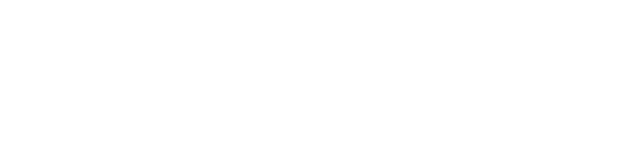
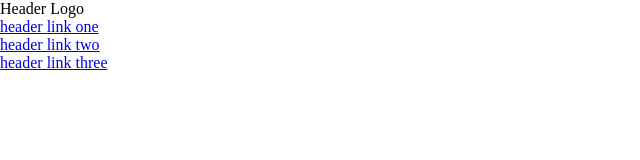
Before and after one commit to stepanoid/Landing-Page, a plain HTML site: page index.html in a window 1280 px wide. Shown: the whole page, without its empty margins (0-640 px from the left). Drawn offline with Linux system fonts and the light colour scheme.

Commit message:
add header html elements

```diff
--- a/index.html
+++ b/index.html
@@ -8,7 +8,14 @@
     <link rel="stylesheet" href="./css/style.css">
 </head>
 <body>
-    <header></header>
+    <header>
+        <div>Header Logo</div>
+        <ul class="nav">
+            <li><a href="#">header link one</a></li>
+            <li><a href="#">header link two</a></li>
+            <li><a href="#">header link three</a></li>
+        </ul>
+    </header>
 
     <section class="hero"></section>
 
```
